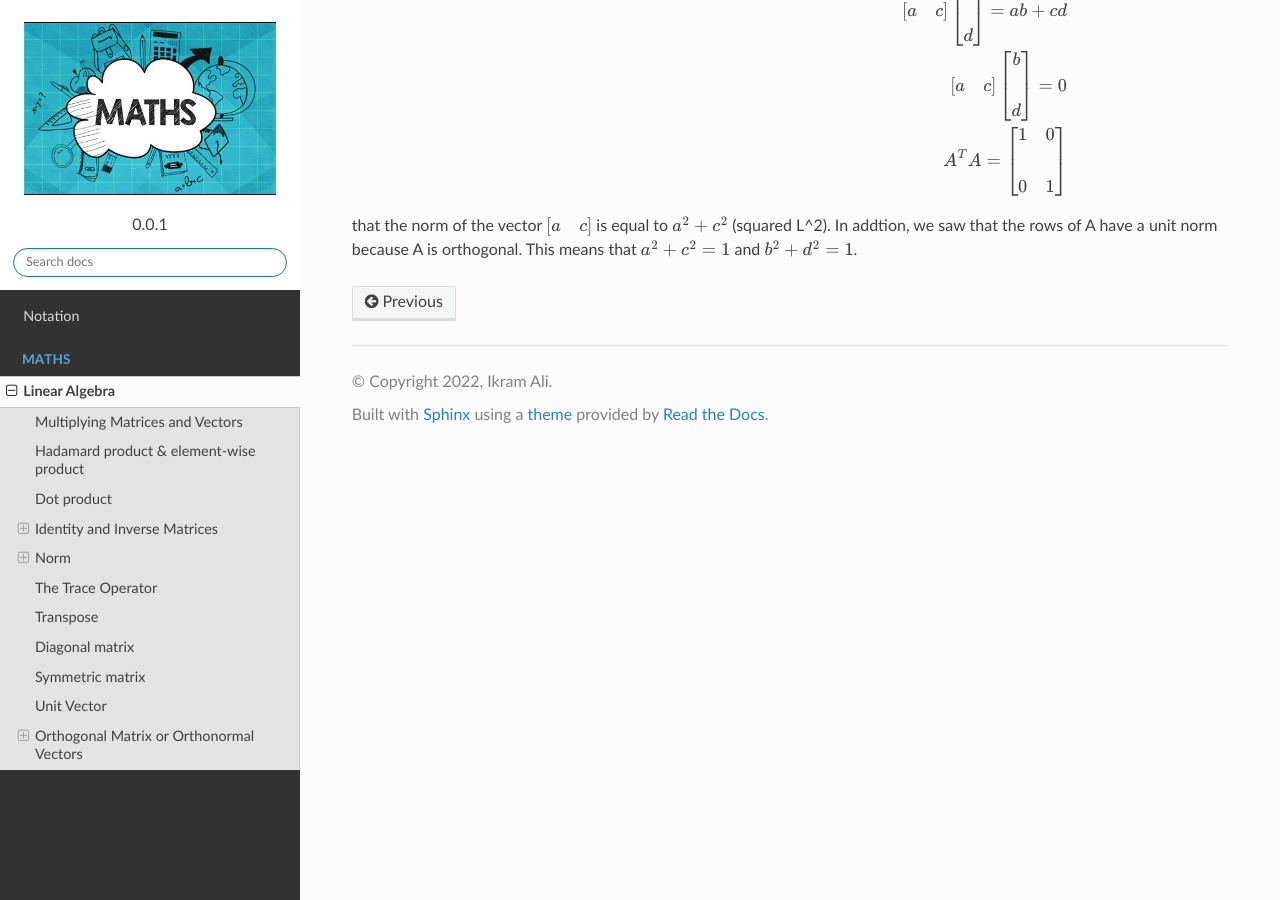
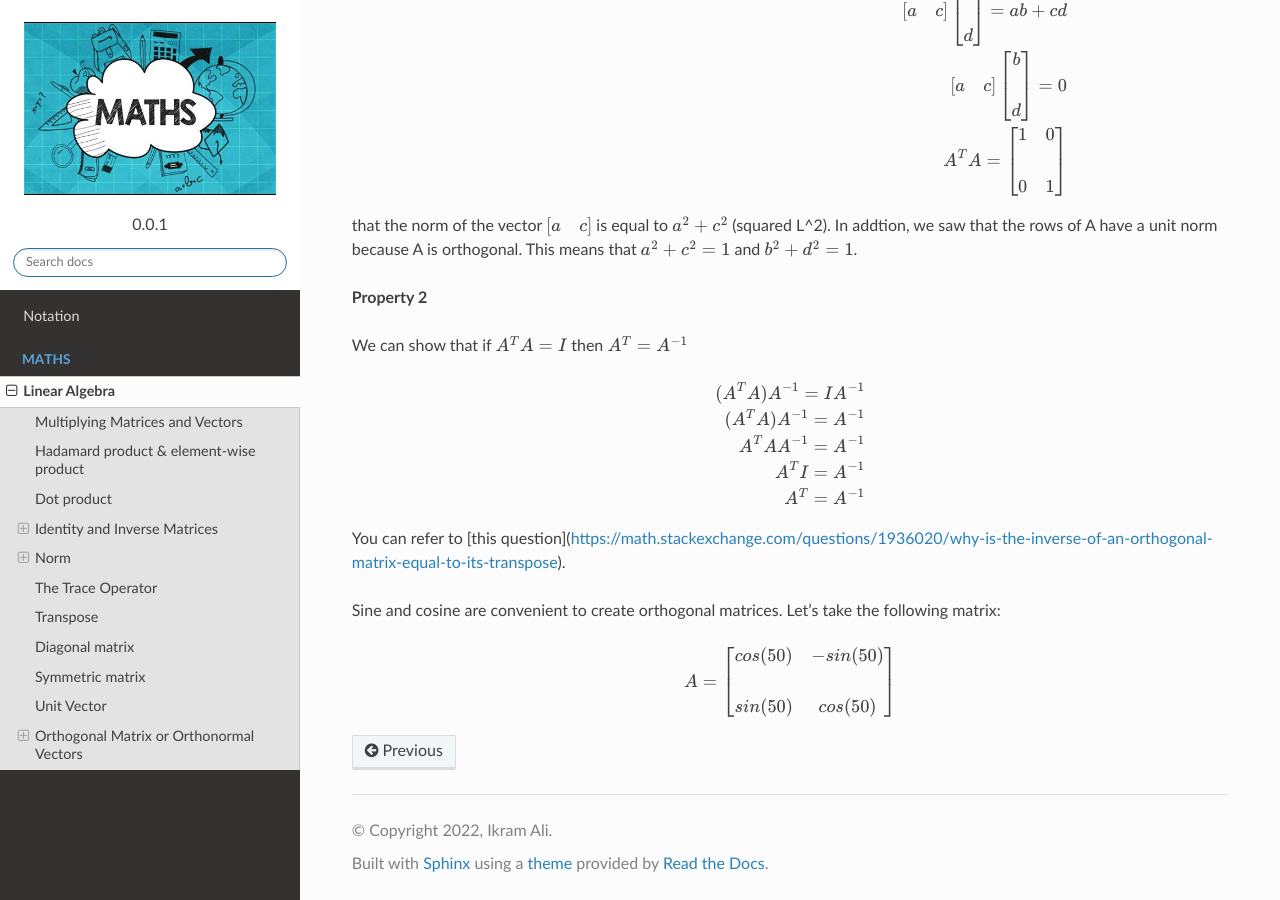
Before and after one commit to akkefa/ml-notes, a Sphinx documentation site: the page built from docs/linear_algebra.rst, in a window 1280 px wide and 900 px high, scrolled down 6556 px. Built offline with Sphinx 7.4.7 and the Read the Docs theme 2.0.0, drawn with Linux system fonts in a browser that asks for light colours.

Commit message:
new examples added.

```diff
--- a/docs/linear_algebra.rst
+++ b/docs/linear_algebra.rst
@@ -446,3 +446,32 @@ A orthogonal matrix has this property: :math:`A^T A = I`.
 that the norm of the vector :math:`\begin{bmatrix} a & c \end{bmatrix}` is equal to :math:`a^2+c^2` (squared L^2).
 In addtion, we saw that the rows of A have a unit norm because A is orthogonal. This means that :math:`a^2+c^2=1` and
 :math:`b^2+d^2=1`.
+
+**Property 2**
+
+We can show that if :math:`A^TA=I` then :math:`A^T=A^{-1}`
+
+.. math::
+
+
+    (A^TA)A^{-1}={I}A^{-1}
+
+    (A^TA)A^{-1}=A^{-1}
+
+    A^TAA^{-1}=A^{-1}
+
+    A^TI=A^{-1}
+
+    A^T=A^{-1}
+
+
+You can refer to [this question](https://math.stackexchange.com/questions/1936020/why-is-the-inverse-of-an-orthogonal-matrix-equal-to-its-transpose).
+
+Sine and cosine are convenient to create orthogonal matrices. Let's take the following matrix:
+
+.. math::
+
+    A=\begin{bmatrix}
+        cos(50) & -sin(50)\\\\
+        sin(50) & cos(50)
+    \end{bmatrix}
```
